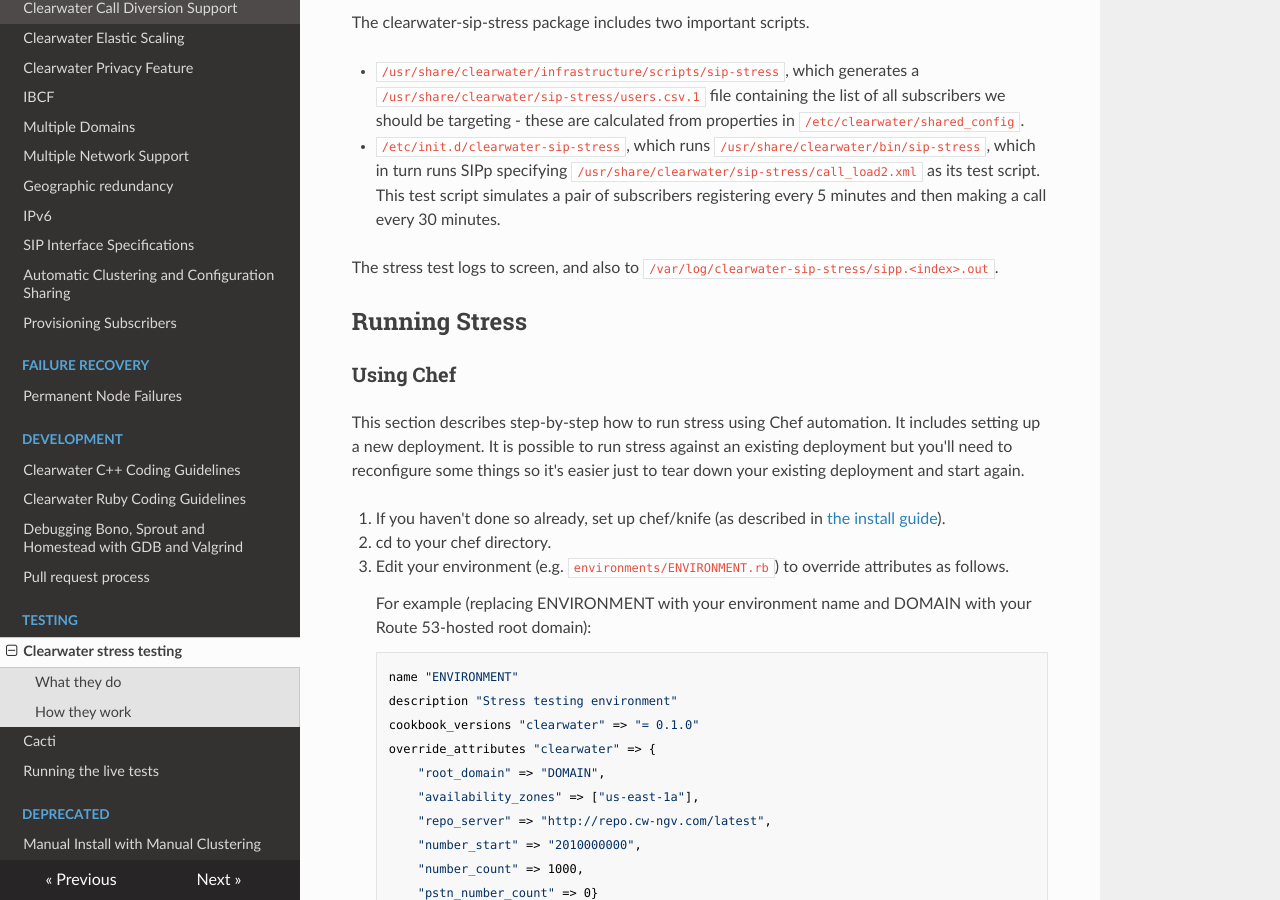
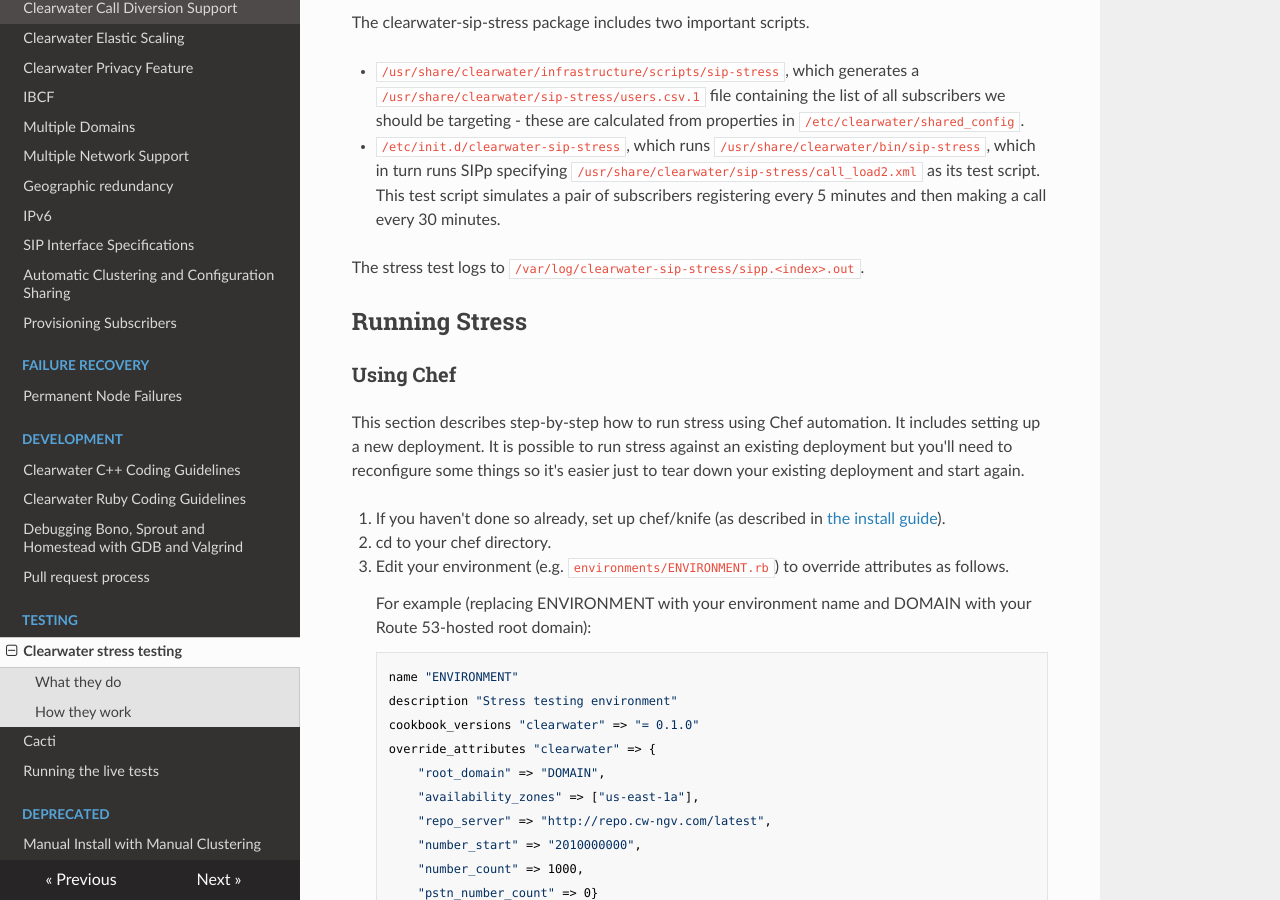
Before and after one commit to Metaswitch/clearwater-readthedocs, an MkDocs documentation site: the page built from docs/Clearwater_stress_testing.md, in a window 1280 px wide and 900 px high, scrolled down 677 px. Built offline with MkDocs 1.6.1, drawn with Linux system fonts in a browser that asks for light colours; nearby versions of some CDN libraries; old or Windows-style settings are respelled for this version of MkDocs.

Commit message:
Updates after review

```diff
--- a/docs/Clearwater_stress_testing.md
+++ b/docs/Clearwater_stress_testing.md
@@ -18,7 +18,7 @@ The clearwater-sip-stress package includes two important scripts.
 * `/usr/share/clearwater/infrastructure/scripts/sip-stress`, which generates a `/usr/share/clearwater/sip-stress/users.csv.1` file containing the list of all subscribers we should be targeting - these are calculated from properties in `/etc/clearwater/shared_config`.
 * `/etc/init.d/clearwater-sip-stress`, which runs `/usr/share/clearwater/bin/sip-stress`, which in turn runs SIPp specifying `/usr/share/clearwater/sip-stress/call_load2.xml` as its test script. This test script simulates a pair of subscribers registering every 5 minutes and then making a call every 30 minutes.
 
-The stress test logs to screen, and also to `/var/log/clearwater-sip-stress/sipp.<index>.out`.
+The stress test logs to `/var/log/clearwater-sip-stress/sipp.<index>.out`.
 
 ## Running Stress
 
```
